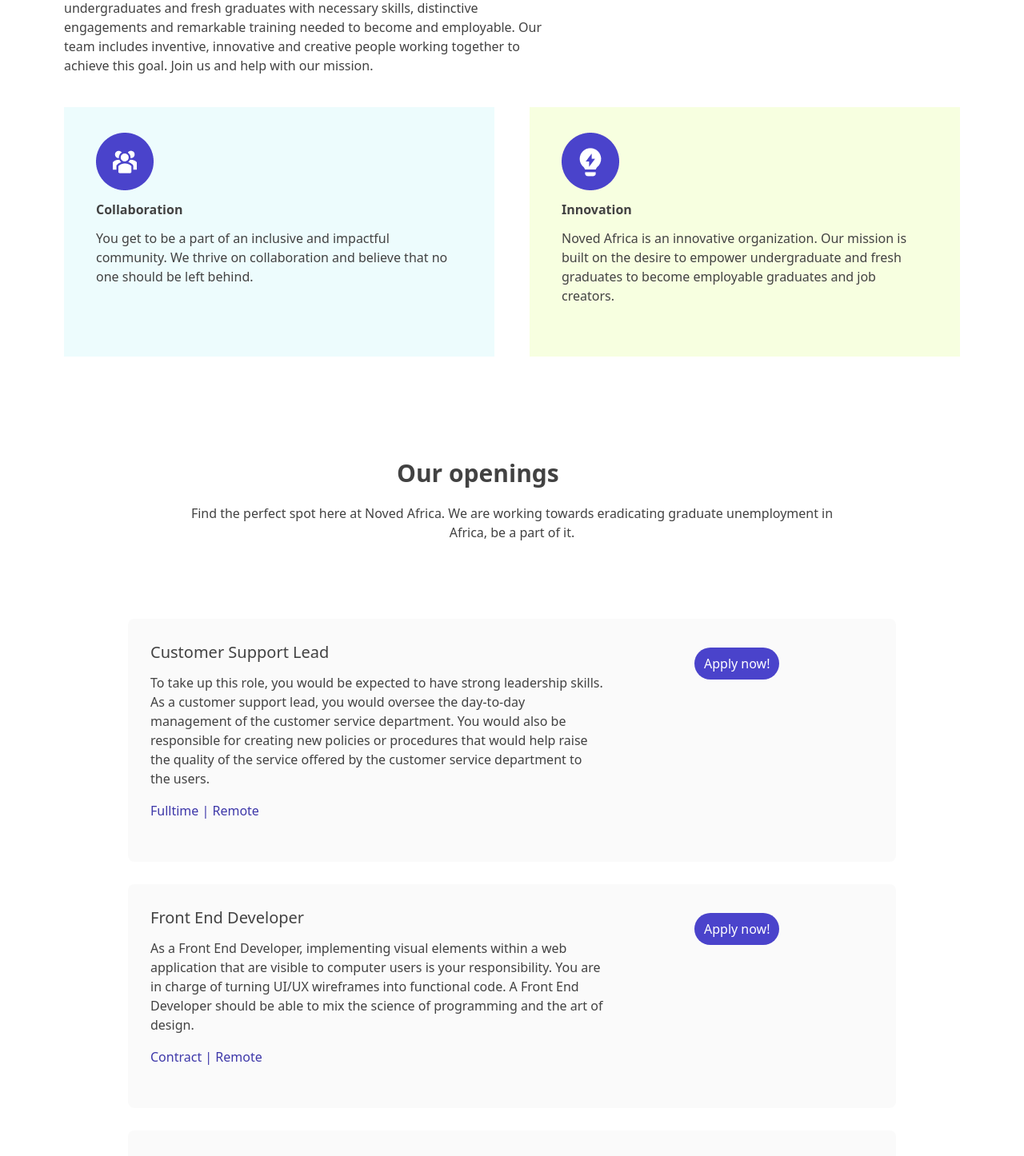
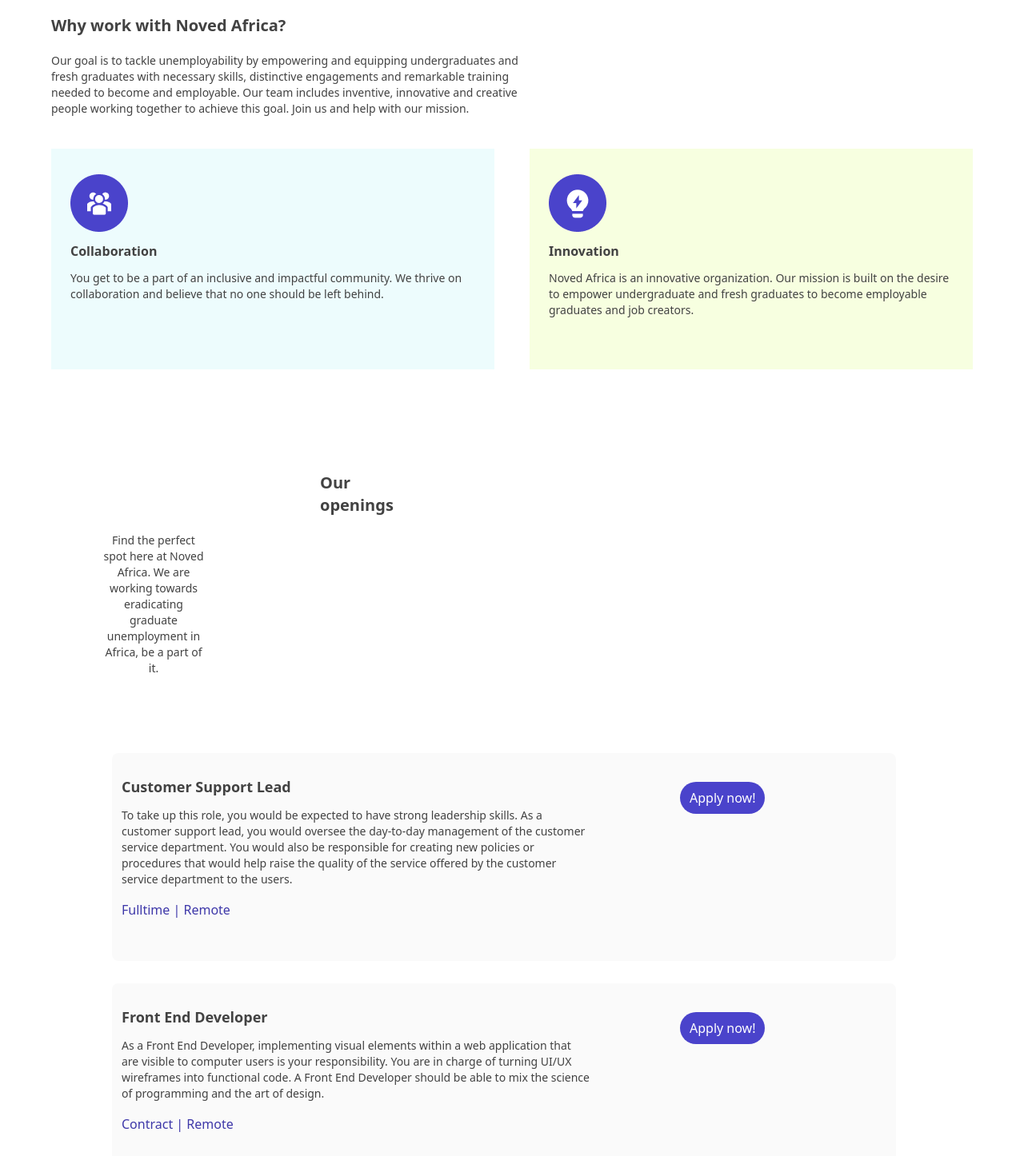
Before and after one commit to Noved-Africa/novedafrica, a Next.js app: page /careers in a window 1280 px wide. Shown: the part 1330-2776 px from the top of the page at 80% size. Built offline with nearby package versions, Linux system fonts and the light colour scheme.

Commit message:
mobile screen fix

```diff
--- a/src/app/careers/page.tsx
+++ b/src/app/careers/page.tsx
@@ -23,73 +23,73 @@
       <body className='bg-white font-Albert_sans'>
         <Header/>
         <div className='relative -mt-36 -z-10'>
-          <Image src={wave} alt='wavy background' className='w-screen h-[48rem] md:-mt-[15rem] lg:mt-[7rem]  relative z-20'/>
-          <Image src={Career_progress} alt='Career_progress' className='absolute lg:-mt-[34rem] md:-mt-[26rem] lg:w-[22rem] lg:ml-[48rem] z-[60] md:w-[14rem] md:ml-[36rem] xs:w-[12rem] xs:-mt-[19rem] xs:ml-[8rem]'/>
+          <Image src={wave} alt='wavy background' className='w-screen h-[48rem] xs:h-[56rem] md:-mt-[15rem] lg:mt-[7rem]  relative z-20'/>
+          <Image src={Career_progress} alt='Career_progress' className='absolute lg:-mt-[34rem] md:-mt-[26rem] lg:w-[22rem] lg:ml-[48rem] z-[60] md:w-[14rem] md:ml-[36rem] xs:w-[12rem] xs:-mt-[21rem] xs:ml-[5rem]'/>
           <Image src={group_five} alt='group_five' className='w-full -mt-32 md:-mt-25 md:h-[24rem] lg:h-[35rem] xs:h-[18rem]'/>
         </div>
         <section>
-          <h5 className='text-sm absolute font-normal text-[#292929] lg:-mt-[64rem] md:-mt-[43rem] z-30 xs:-mt-[48rem] xs:ml-7 xs:text-xs mx-[6rem] lg:ml-[6rem]'>Careers at Noved Africa</h5>
-          <div className='absolute lg:-mt-[54rem] md:-mt-[39rem] lg:ml-[10rem] xs:-mt-[42rem] z-30 mx-[6rem]'>
-            <p className='lg:text-5xl md:text-4xl xs:text-4xl xs:-mx-[4rem]'>Welcome to a World of <br/>Possibilities. <Image src={star_1} alt='star' className='inline'/></p>
-            <h4 className='mt-4 md:text-sm xs:text-xs xs:-ml-14 xs:text-[1.2rem]'>Come be a part of us!</h4>
-            <p className='lg:mt-2 md:mt-10 xs:-ml-[4rem] md:w-fit md:-ml-20 xs:mt-7 lg:-ml-[3rem] xs:w-[28rem]'><Button text="See Our Openings" /></p>
+          <h5 className='text-sm absolute font-normal text-[#292929] lg:-mt-[64rem] md:-mt-[43rem] z-30 xs:-mt-[50rem] xs:ml-[1rem] xs:text-xs mx-[6rem] lg:ml-[6rem]'>Careers at Noved Africa</h5>
+          <div className='absolute lg:-mt-[54rem] md:-mt-[39rem] lg:ml-[10rem] xs:-mt-[50rem] z-30 mx-[6rem]'>
+            <p className='lg:text-5xl md:text-4xl xs:text-2xl xs:mt-24 font-semibold xs:-ml-[5rem]'>Welcome to a World of <br/>Possibilities. <Image src={star_1} alt='star' className='inline'/></p>
+            <h4 className='mt-4 md:text-sm xs:text-xs xs:-ml-[5rem] xs:text-[1.2rem]'>Come be a part of us!</h4>
+            <p className='lg:mt-2 md:mt-10 xs:-ml-[6rem] md:w-fit md:-ml-20 xs:mt-7 lg:-ml-[3rem] xs:w-[21rem]'><Button text="See Our Openings" /></p>
           </div>
           <span className='bg-[#D2F7F9CC] absolute  -mt-20 ml-[7rem] lg:ml-[7rem] py-2 px-4 rounded-3xl font-semibold lg:text-lg md:font-semi-bold md:ml-[4rem] md:-mt-14 text-[#3E38A9] xs:ml-[3rem] xs:text-xs xs:-mt-[3rem]'>The Noved Team</span>
         </section>
 
-        <main className='mx-[6rem] lg:mx-[9rem] md:mx-[6rem]'>
+        <main className='xs:mx-[6rem] lg:mx-[9rem] xs:-mt-7'>
           <section>
             <div>
-              <h2 className='text-3xl mt-20 xs:-mx-[4rem]'>Why work with Noved Africa?</h2>
-              <p className='lg:w-[38rem] md:w-[42rem] xs:w-[26rem] xs:-ml-16 mt-5 '>
+              <h2 className='text-3xl mt-20 xs:text-xl font-semibold xs:-mx-[5rem]'>Why work with Noved Africa?</h2>
+              <p className='lg:w-[38rem] md:w-[42rem] xs:text-sm xs:w-[18rem] xs:-ml-[5rem] xs:mr-5 mt-5 '>
                 Our goal is to tackle unemployability by empowering and equipping undergraduates and fresh graduates with necessary skills, distinctive engagements and remarkable training needed to become and employable. Our team includes inventive, innovative and creative people working together to achieve this goal. Join us and help with our mission.
               </p>
             </div>
-            <div className='lg:grid grid-cols-2 gap-11 xs:-mx-[4rem]'>
-              <div className='px-10 pt-8 pb-16 mt-20 md:mt-10 bg-[#EDFCFD]'>
+            <div className='lg:grid grid-cols-2 gap-11 xs:-mx-[5rem]'>
+              <div className='px-6 pt-8 pb-16 mt-20 md:mt-10 bg-[#EDFCFD]'>
                 <Image src={peopleLogo} alt='logo'/>
                 <h2 className='my-3 font-bold'>Collaboration</h2>
-                <p>You get to be a part of an inclusive and impactful community. We thrive on collaboration and believe that no one should be left behind.</p>
+                <p className='xs:text-sm'>You get to be a part of an inclusive and impactful community. We thrive on collaboration and believe that no one should be left behind.</p>
               </div>
-              <div className='px-10 pt-8 pb-16 mt-20 md:mt-10 bg-[#F7FFE0]'>
+              <div className='px-6 pt-8 pb-16 mt-20 md:mt-10 bg-[#F7FFE0]'>
                 <Image src={bulb} alt='logo'/>
                 <h2 className='my-3 font-bold'>Innovation</h2>
-                <p>Noved Africa is an innovative organization. Our mission is built on the desire to empower undergraduate and fresh graduates to become employable graduates and job creators.</p>
+                <p className='xs:text-sm'>Noved Africa is an innovative organization. Our mission is built on the desire to empower undergraduate and fresh graduates to become employable graduates and job creators.</p>
               </div>
             </div>
-            <div className='mt-[8rem]'>
-              <h2 className='text-3xl font-semibold xs:ml-12 pb-5 lg:ml-[22rem] md:ml-[12rem]'>Our openings</h2>
-              <p className='text-center lg:mx-[5rem]'>Find the perfect spot here at Noved Africa. We are working towards eradicating graduate unemployment in Africa, be a part of it.</p>
+            <div className='mt-[8rem] xs:-ml-[6rem] xs:w-[18rem]'>
+              <h2 className='text-3xl font-semibold xs:text-xl pb-5 lg:ml-[22rem] xs:ml-[6rem] md:ml-[12rem]'>Our openings</h2>
+              <p className='text-center xs:text-sm xs:ml-4 xs:text-[14px] lg:mx-[5rem]'>Find the perfect spot here at Noved Africa. We are working towards eradicating graduate unemployment in Africa, be a part of it.</p>
             </div>
           </section>
-          <section className='mt-[6rem] lg:mx-[1rem] xs:-mx-[4rem]'>
-            <div className='lg:flex bg-[#FAFAFA] sm:pb-6 rounded-lg'>
-              <div className='p-7 lg:mr-24 flex-auto lg:w-[34rem]'>
-                <h3 className='text-xl mb-3'>Customer Support Lead</h3>
-                <p>To take up this role, you would be expected to have strong leadership skills. As a customer support lead, you would oversee the day-to-day management of the customer service department. You would also be responsible for creating new policies or procedures that would help raise the quality of the service offered by the customer service department to the users.</p>
+          <section className='mt-[6rem] lg:mx-[1rem] xs:-mx-[3rem]'>
+            <div className='lg:flex bg-[#FAFAFA] xs:-ml-5 sm:pb-6 rounded-lg'>
+              <div className='p-7 xs:-ml-4 lg:mr-24 flex-auto lg:w-[34rem]'>
+                <h3 className='text-xl xs:text-lg mb-3 font-semibold'>Customer Support Lead</h3>
+                <p className='xs:text-sm'>To take up this role, you would be expected to have strong leadership skills. As a customer support lead, you would oversee the day-to-day management of the customer service department. You would also be responsible for creating new policies or procedures that would help raise the quality of the service offered by the customer service department to the users.</p>
                 <p className='mt-[1rem] text-[#3E38A9]'>Fulltime | Remote</p>
               </div>
               <p className='flex-auto lg:w-[10rem]'><Button text='Apply now!'/></p>
             </div>
 
-            <div className='lg:flex mt-7 bg-[#FAFAFA] sm:pb-6 rounded-lg'>
-              <div className='p-7 lg:mr-24 flex-auto lg:w-[34rem]'>
-                <h3 className='text-xl mb-3'>Front End Developer</h3>
-                <p>As a Front End Developer, implementing visual elements within a web application that are visible to computer users is your responsibility. You are in charge of turning UI/UX wireframes into functional code. A Front End Developer should be able to mix the science of programming and the art of design.</p>
+            <div className='lg:flex xs:-ml-5 mt-7 bg-[#FAFAFA] sm:pb-6 rounded-lg'>
+              <div className='p-7 xs:-ml-4 lg:mr-24 flex-auto lg:w-[34rem]'>
+                <h3 className='text-xl mb-3 xs:text-lg font-semibold'>Front End Developer</h3>
+                <p className='xs:text-sm'>As a Front End Developer, implementing visual elements within a web application that are visible to computer users is your responsibility. You are in charge of turning UI/UX wireframes into functional code. A Front End Developer should be able to mix the science of programming and the art of design.</p>
                 <p className='mt-[1rem] text-[#3E38A9]'>Contract | Remote</p>
               </div>
               <p className="flex-auto lg:w-[10rem]"><Button text='Apply now!'/></p>
             </div>
-            <div className='lg:flex mt-7 bg-[#FAFAFA] sm:pb-6 rounded-lg'>
-              <div className='p-7 lg:mr-24 flex-auto lg:w-[34rem]'>
-                <h3 className='text-xl mb-3'>Social Media Manager</h3>
-                <p>Social Media Managers establish an Organization's online presence and brand value. You would make use of videos, photographs, infographics and text posts on social media platforms. Their skill level impacts how well the company can represent its brand image online.</p>
+            <div className='lg:flex xs:-ml-5 mt-7 bg-[#FAFAFA] sm:pb-6 rounded-lg'>
+              <div className='p-7 xs:-ml-4 lg:mr-24 flex-auto lg:w-[34rem]'>
+                <h3 className='text-xl xs:text-lg mb-3 font-semibold'>Social Media Manager</h3>
+                <p className='xs:text-sm'>Social Media Managers establish an Organization's online presence and brand value. You would make use of videos, photographs, infographics and text posts on social media platforms. Their skill level impacts how well the company can represent its brand image online.</p>
                 <p className='mt-[1rem] text-[#3E38A9]'>Fulltime | Remote</p>
               </div>
               <p className='flex-auto lg:w-[10rem]'><Button text='Apply now!'/></p>
             </div>
           </section>
-          <div className='text-center my-[5rem] lg:mx-[5rem]'>
+          <div className='text-center xs:w-[16rem] xs:text-sm xs:-ml-[4rem] my-[5rem] lg:mx-[5rem]'>
             <p>Our team includes people who are willing to empower others to succeed. We take great pride in our work and put in maximum effort. Ready to join us?</p>
             {/* <p className='lg:ml-[15rem]'><Button text='See Our Openings'/></p> */}
             <button className="bg-[#4A43CB] hover:bg-blue-600 text-white lg:-mx-4 sm:mt-5 font-medium lg:mt-9 py-2 px-4 xs:mt-4 rounded-3xl">
```
